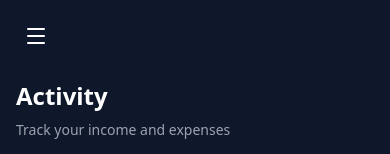
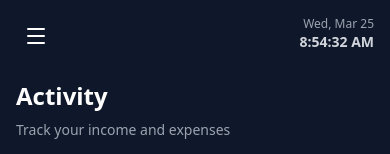
Before and after one commit to SaiEthihasChanda/Lekalu, a React (Vite) app: page / in a window 390 px wide. Shown: the top 154 px of the page. Built offline with nearby package versions, Linux system fonts and the light colour scheme; no server answers; the database is empty; sample sign-in values are in the browser's storage.

Commit message:
mobile ui changes

```diff
--- a/src/App.jsx
+++ b/src/App.jsx
@@ -4,6 +4,7 @@ import { AuthProvider, useAuth } from './contexts/AuthContext.jsx';
 import { OnboardingProvider, useOnboarding } from './contexts/OnboardingContext.jsx';
 import { Sidebar } from './components/Sidebar.jsx';
 import { Tour } from './components/Tour.jsx';
+import { DateTimeDisplay } from './components/DateTimeDisplay.jsx';
 import { ActivityPage } from './pages/ActivityPage.jsx';
 import { TrackablesPage } from './pages/TrackablesPage.jsx';
 import { TrackerPage } from './pages/TrackerPage.jsx';
@@ -58,6 +59,7 @@ function AppContent() {
     return (
       <>
         <Tour />
+        <DateTimeDisplay />
         <div className="flex flex-col md:flex-row h-screen bg-primary">
           <Sidebar isOpen={sidebarOpen} onClose={() => setSidebarOpen(false)} onToggle={() => setSidebarOpen(!sidebarOpen)} />
           <main className="flex-1 overflow-y-auto pt-16 md:pt-0">
--- /dev/null
+++ b/src/components/DateTimeDisplay.jsx
@@ -0,0 +1,32 @@
+import React, { useState, useEffect } from 'react';
+import { format } from 'date-fns';
+
+/**
+ * Display current date and time at the top right
+ * Updates every second
+ */
+export const DateTimeDisplay = () => {
+  const [dateTime, setDateTime] = useState(new Date());
+
+  useEffect(() => {
+    // Update time every second
+    const timer = setInterval(() => {
+      setDateTime(new Date());
+    }, 1000);
+
+    return () => clearInterval(timer);
+  }, []);
+
+  return (
+    <div className="fixed top-4 right-4 md:top-6 md:right-6 z-30 pointer-events-none">
+      <div className="text-right">
+        <p className="text-xs md:text-sm text-gray-400">
+          {format(dateTime, 'EEE, MMM d')}
+        </p>
+        <p className="text-sm md:text-base font-semibold text-gray-300">
+          {format(dateTime, 'h:mm:ss a')}
+        </p>
+      </div>
+    </div>
+  );
+};
```
